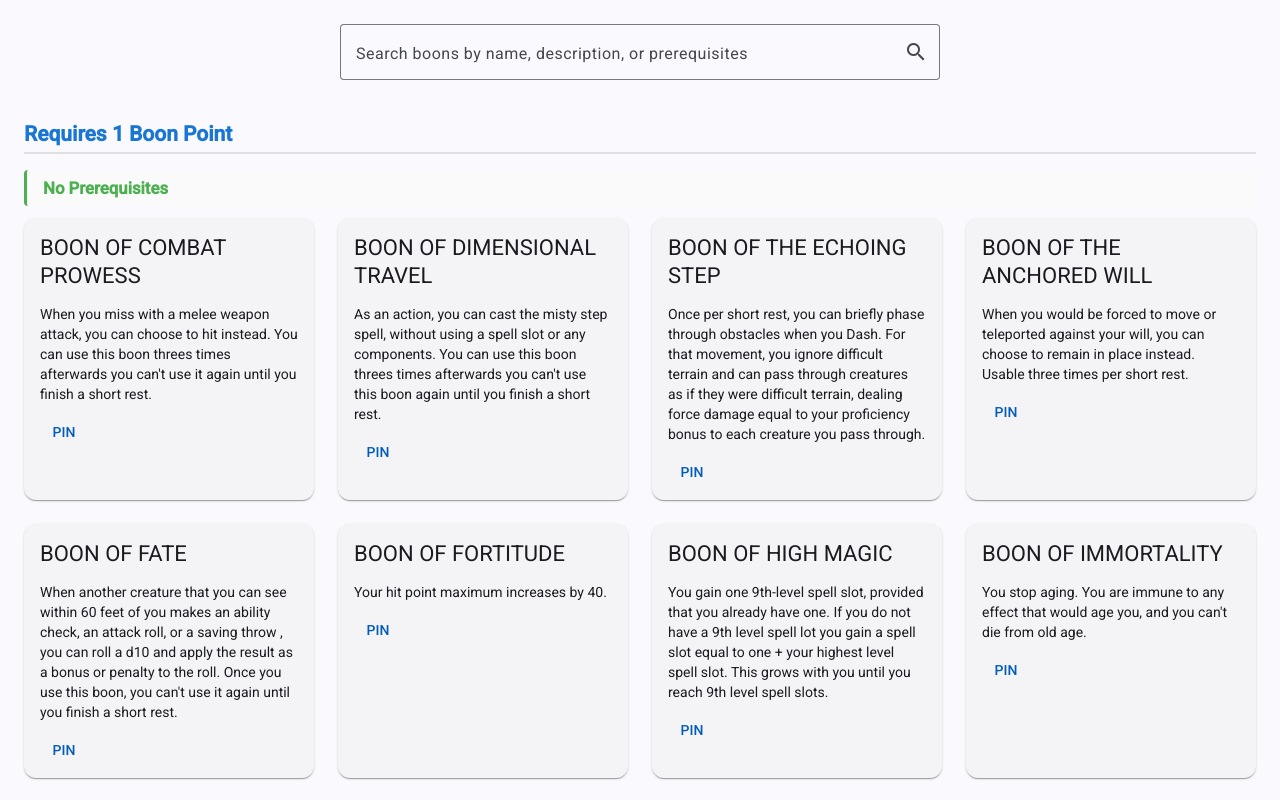
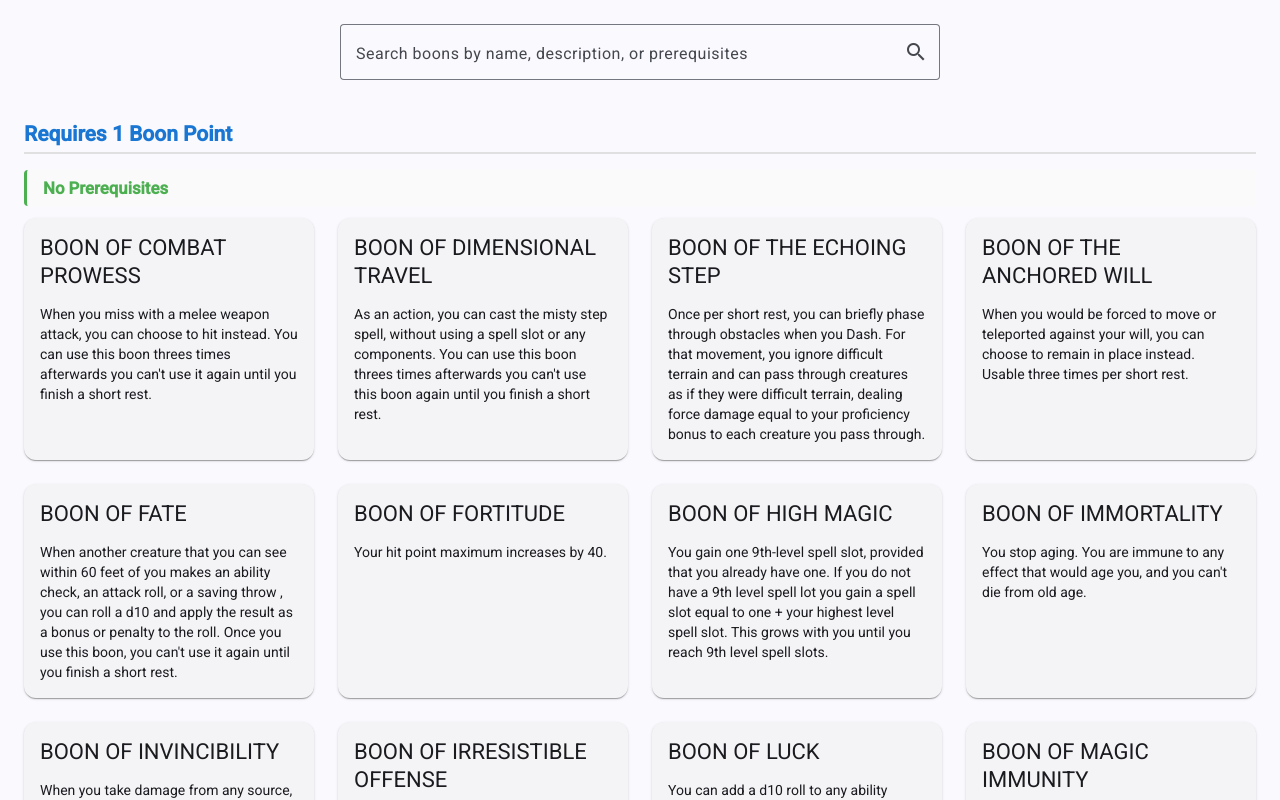
Before and after one commit to edlost113/boonsV2, an Angular app: page / in a window 1280 px wide. Shown: the top 800 px of the page. Built offline with nearby package versions, Linux system fonts and the light colour scheme.

Commit message:
removed button

```diff
--- a/src/app/app.html
+++ b/src/app/app.html
@@ -39,9 +39,6 @@
               <strong>Title:</strong> {{ boon.title }}
             </div>
           </mat-card-content>
-          <mat-card-actions>
-            <button mat-button>PIN</button>
-          </mat-card-actions>
         </mat-card>
       </div>
     </div>
```
